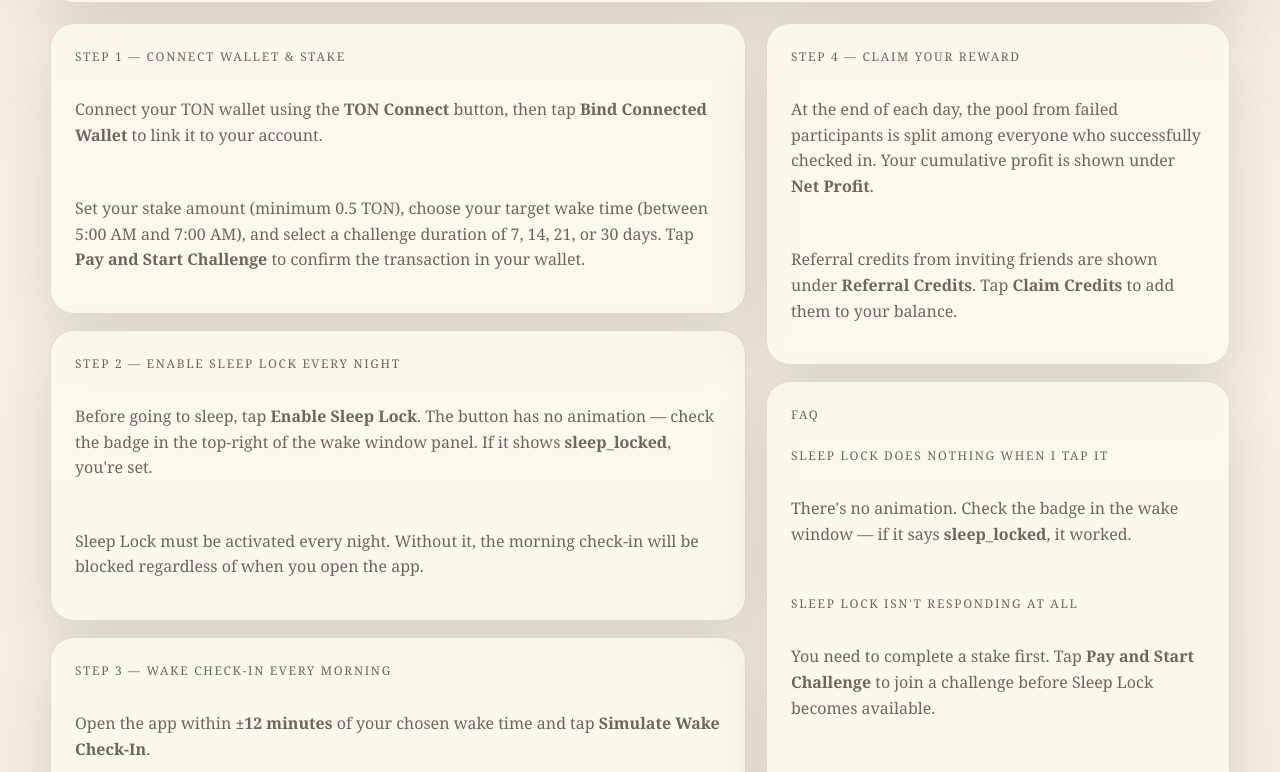
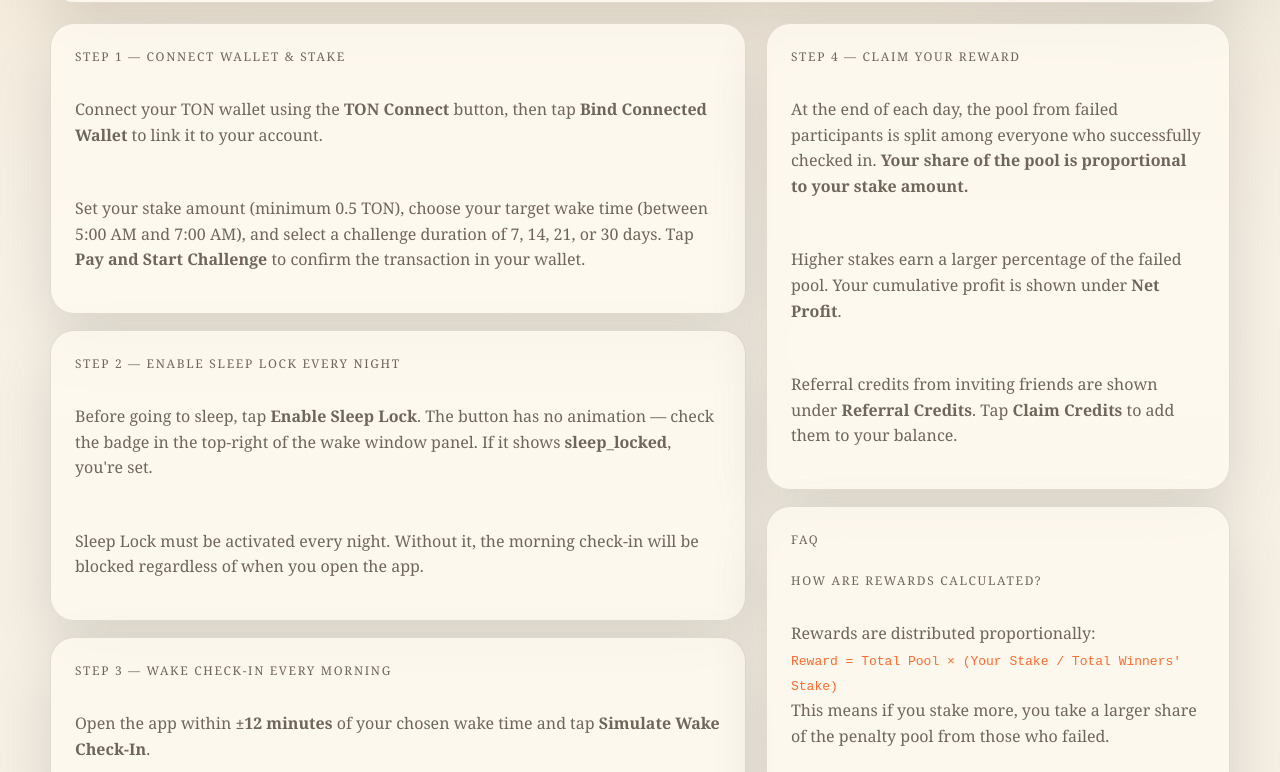
Before and after one commit to realbocho/stake-and-wake, a Next.js app: page /guide in a window 1280 px wide. Shown: the part 668-1440 px from the top of the page. Built offline with nearby package versions, Linux system fonts and the light colour scheme; what @tonconnect/ui-react would draw is missing.

Commit message:
Update reward calculation and FAQ sections

```diff
--- a/app/guide/page.tsx
+++ b/app/guide/page.tsx
@@ -91,7 +91,10 @@ export default function GuidePage() {
             <div className="label">Step 4 — Claim your reward</div>
             <p className="muted">
               At the end of each day, the pool from failed participants is split
-              among everyone who successfully checked in. Your cumulative profit
+              among everyone who successfully checked in. <strong>Your share of the pool is proportional to your stake amount.</strong>
+            </p>
+            <p className="muted">
+              Higher stakes earn a larger percentage of the failed pool. Your cumulative profit
               is shown under <strong>Net Profit</strong>.
             </p>
             <p className="muted">
@@ -104,17 +107,17 @@ export default function GuidePage() {
           <div className="panel stack">
             <div className="label">FAQ</div>
 
-            <div className="label" style={{ marginTop: 8 }}>Sleep Lock does nothing when I tap it</div>
+            <div className="label" style={{ marginTop: 8 }}>How are rewards calculated?</div>
+            <p className="muted">
+              Rewards are distributed proportionally: <br/>
+              <code style={{ color: "var(--accent)" }}>Reward = Total Pool × (Your Stake / Total Winners' Stake)</code><br/>
+              This means if you stake more, you take a larger share of the penalty pool from those who failed.
+            </p>
+
+            <div className="label" style={{ marginTop: 16 }}>Sleep Lock does nothing when I tap it</div>
             <p className="muted">
               There&apos;s no animation. Check the badge in the wake window — if it
               says <strong>sleep_locked</strong>, it worked.
-            </p>
-
-            <div className="label" style={{ marginTop: 16 }}>Sleep Lock isn&apos;t responding at all</div>
-            <p className="muted">
-              You need to complete a stake first. Tap <strong>Pay and Start
-              Challenge</strong> to join a challenge before Sleep Lock becomes
-              available.
             </p>
 
             <div className="label" style={{ marginTop: 16 }}>Do I need to open the app inside Telegram?</div>
```
